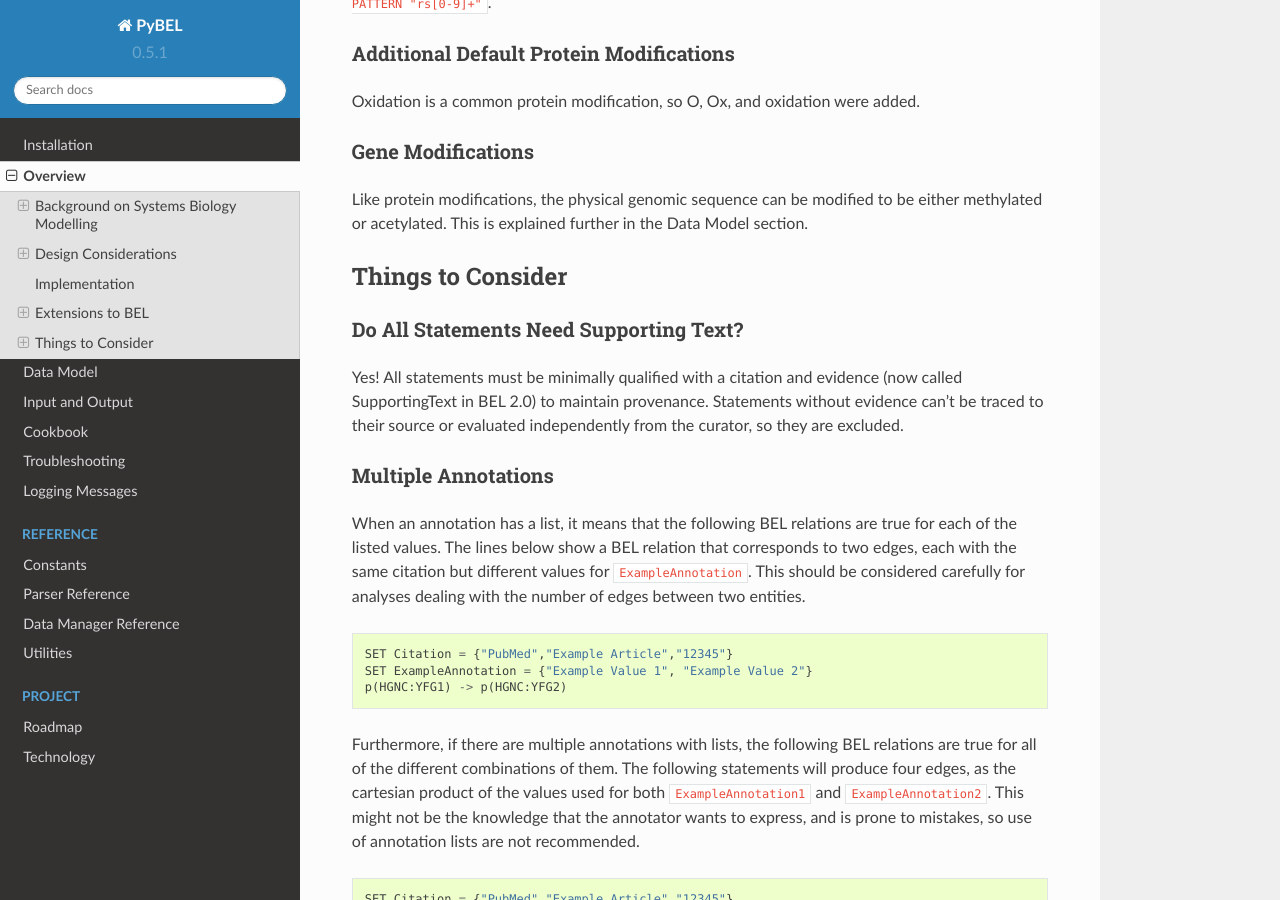
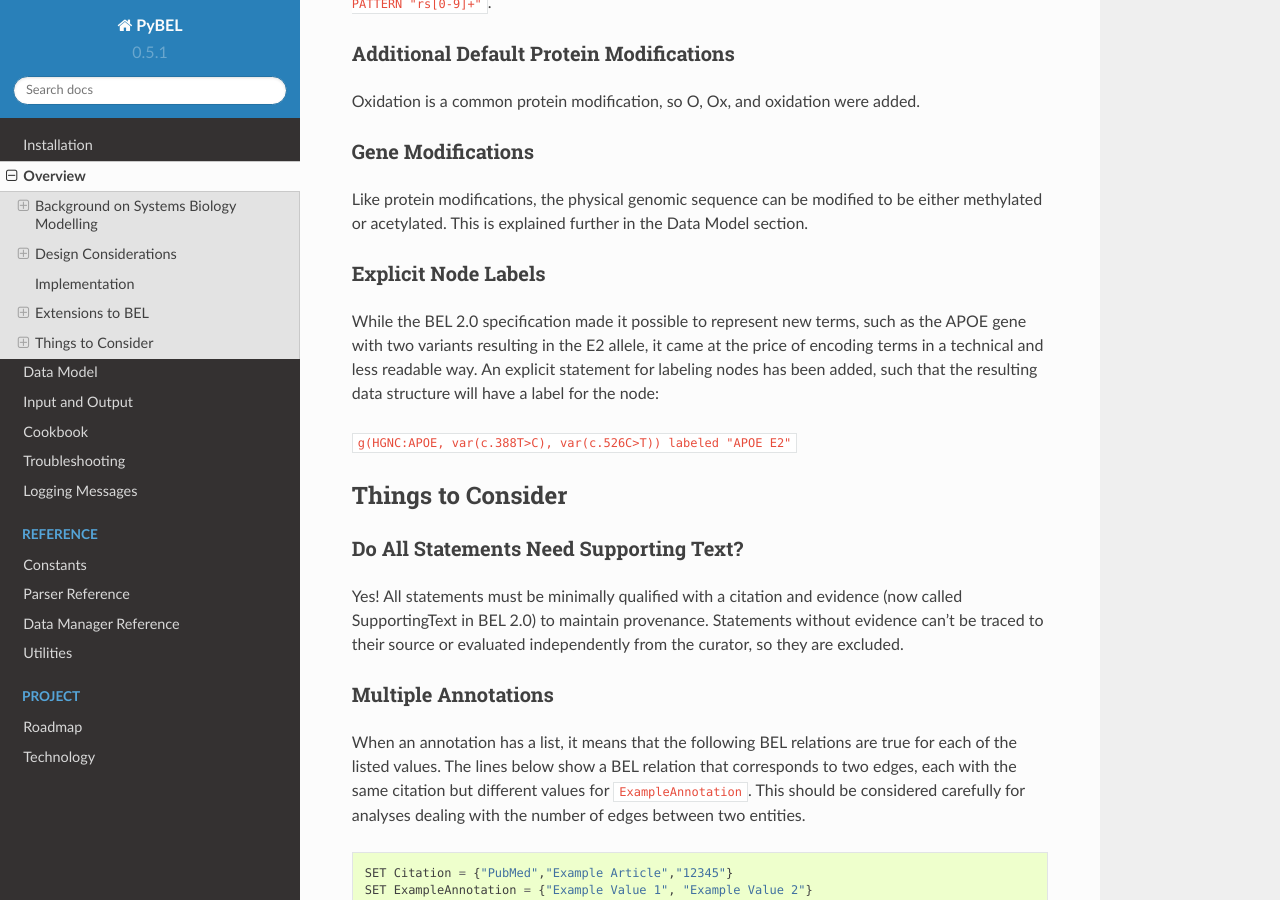
Before and after one commit to pybel/pybel, a Sphinx documentation site: the page built from docs/source/overview.rst, in a window 1280 px wide and 900 px high, scrolled down 2382 px. Built offline with Sphinx 7.4.7 and the Read the Docs theme 2.0.0, drawn with Linux system fonts in a browser that asks for light colours.

Commit message:
Update docs on explicit node labels
[skip ci]

```diff
--- a/docs/source/overview.rst
+++ b/docs/source/overview.rst
@@ -101,6 +101,14 @@ Gene Modifications
 ~~~~~~~~~~~~~~~~~~
 Like protein modifications, the physical genomic sequence can be modified to be either methylated or acetylated. This
 is explained further in the Data Model section.
+
+Explicit Node Labels
+~~~~~~~~~~~~~~~~~~~~
+While the BEL 2.0 specification made it possible to represent new terms, such as the APOE gene with two variants
+resulting in the E2 allele, it came at the price of encoding terms in a technical and less readable way. An explicit
+statement for labeling nodes has been added, such that the resulting data structure will have a label for the node:
+
+``g(HGNC:APOE, var(c.388T>C), var(c.526C>T)) labeled "APOE E2"``
 
 Things to Consider
 ------------------
```
